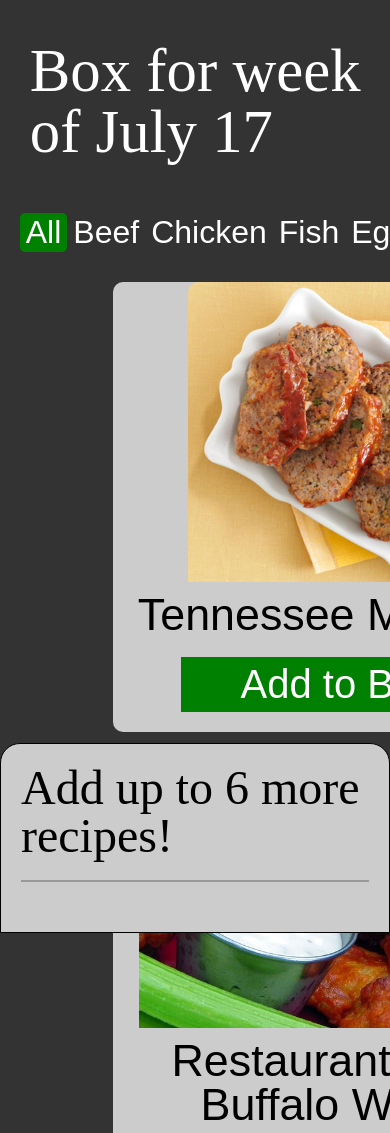
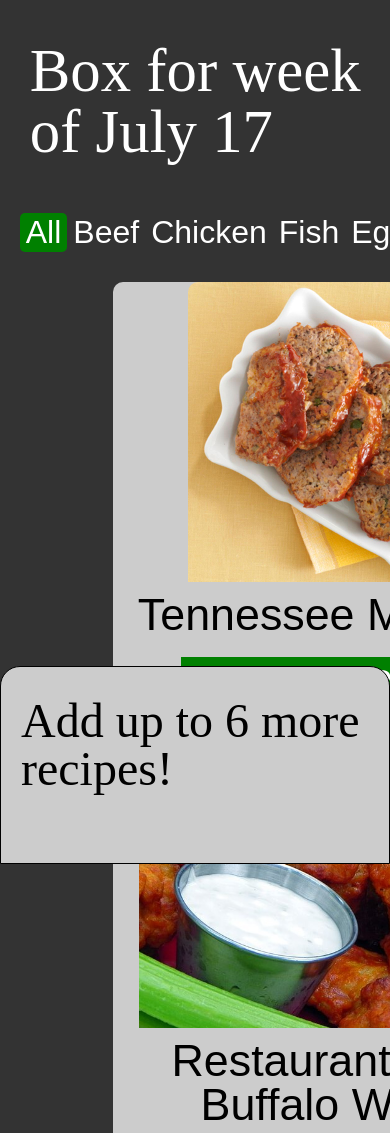
Before and after one commit to Taouen/gobble, a React (Create React App) app: page /picker in a window 390 px wide. Shown: the top 1133 px of the page. Built offline with nearby package versions, Linux system fonts and the light colour scheme.

Commit message:
added mobile box open/close functionality

```diff
--- a/src/components/MobileBox.js
+++ b/src/components/MobileBox.js
@@ -1,6 +1,7 @@
 import React from 'react';
 import styled from 'styled-components';
 import BoxItem from './BoxItem';
+import { camelCase } from 'lodash';
 
 const BoxTray = styled.div`
   align-items: center;
@@ -9,13 +10,20 @@ const BoxTray = styled.div`
   border-top-left-radius: 20px;
   border-top-right-radius: 20px;
   /* top positioning working correctly, need to figure out exactly what height to subtract from it. */
-  top: calc(100% - 101px);
+  bottom: ${(props) => {
+    if (props.expanded) {
+      return '0%';
+    } else {
+      return `calc(0% - ${props.contents})`;
+    }
+  }};
   display: flex;
   flex-direction: column;
   font-size: 3em;
   left: 0;
-  padding: 20px;
+  padding: 30px 20px 20px 20px;
   position: fixed;
+  transition: 0.5s;
   width: 100%;
   @media (min-width: 992px) {
     display: none;
@@ -24,7 +32,7 @@ const BoxTray = styled.div`
 
 const BoxInfo = styled.div`
   align-items: center;
-  border-bottom: 2px solid #999;
+  /* border-bottom: 2px solid #999; */
   display: flex;
   flex-direction: column;
   margin-bottom: 30px;
@@ -70,10 +78,14 @@ const Full = styled.span`
 
 class MobileBox extends React.Component {
   render() {
-    const contents = this.props.contents;
+    const { contents, expanded } = this.props;
 
     return (
-      <BoxTray contents={`${contents.length * 290}px`}>
+      <BoxTray
+        contents={`0% - (${contents.length * 310}px + 20px)`}
+        expanded={expanded}
+        onClick={this.props.expandBox}
+      >
         <BoxInfo>
           {contents.length === 6 ? (
             <h3>
--- a/src/components/Picker.js
+++ b/src/components/Picker.js
@@ -129,6 +129,11 @@ class Picker extends React.Component {
     }
   };
 
+  expandBox = () => {
+    const isExpanded = this.state.expanded;
+    this.setState({ expanded: !isExpanded });
+  };
+
   render() {
     const { recipes, categories, activeCategory } = this.state;
     return (
```
